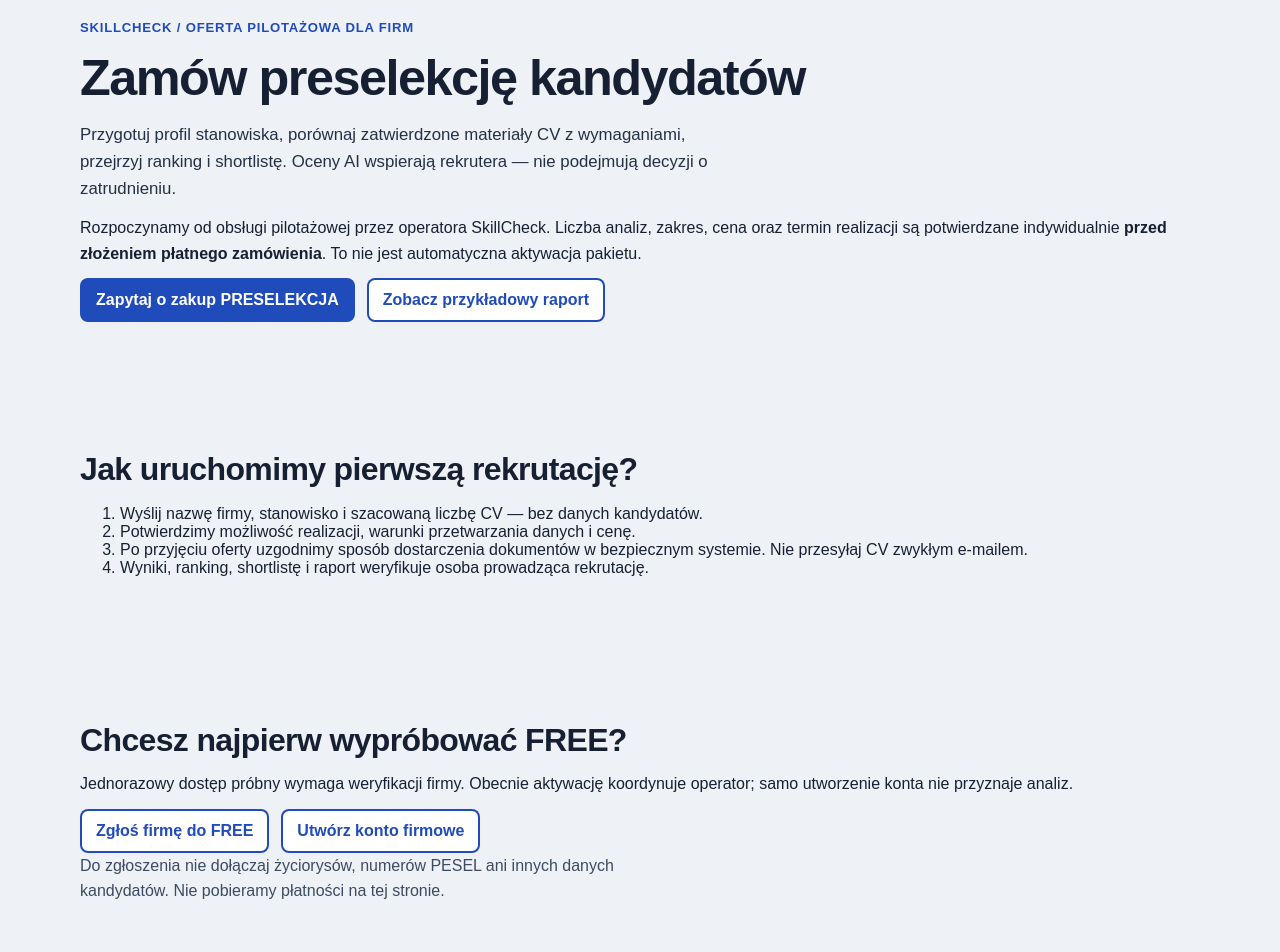
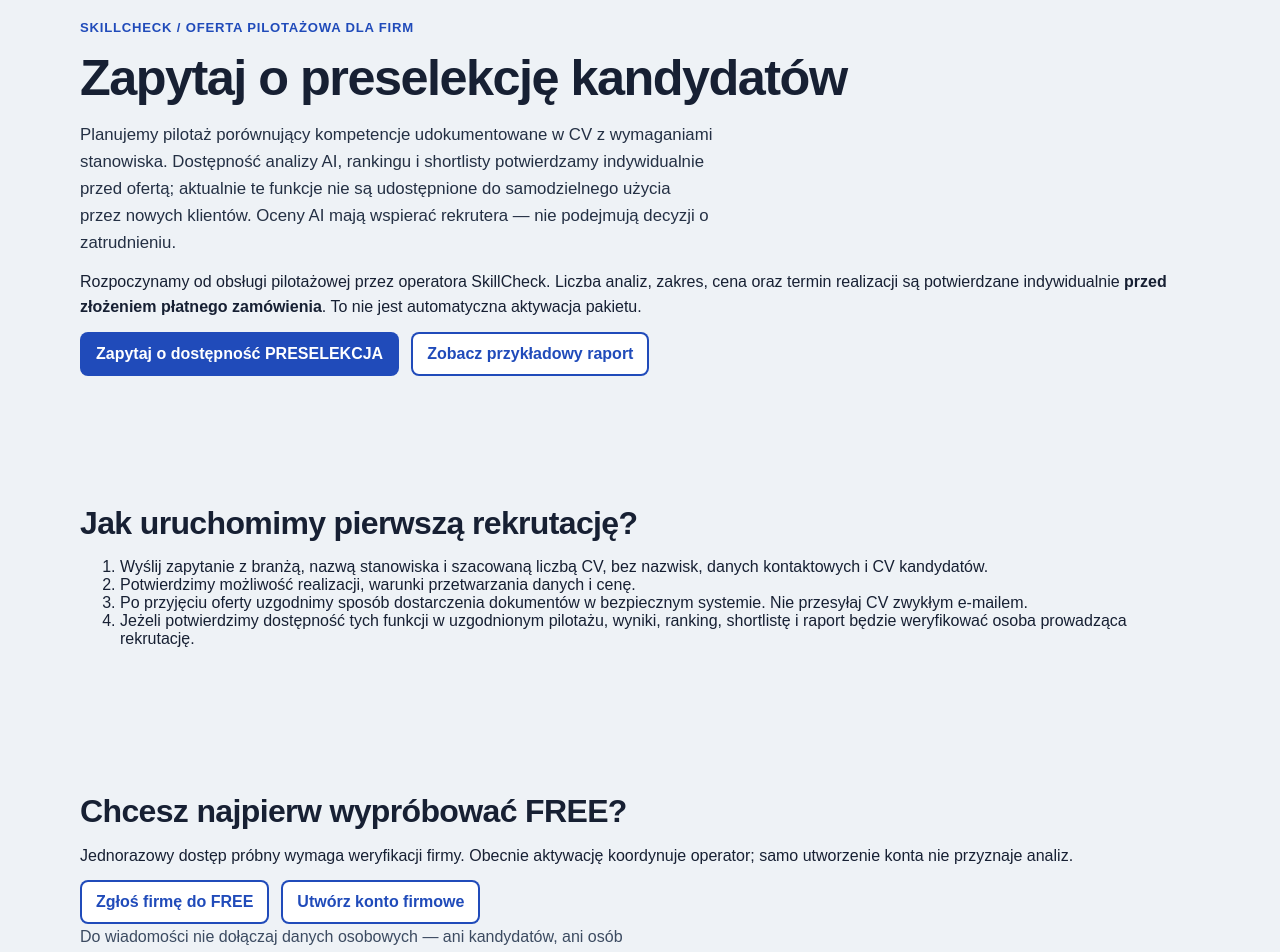
Before and after one commit to krzysztofsyska/skillcheck-core, a Next.js app: page /preselekcja in a window 1280 px wide. Shown: the part 120-1072 px from the top of the page. Built offline with nearby package versions, Linux system fonts and the light colour scheme.

Commit message:
fix(sales): address Codex P1 privacy, no order promise, conditional service and RFC6068 CRLF

```diff
--- a/app/preselekcja/page.tsx
+++ b/app/preselekcja/page.tsx
@@ -9,10 +9,10 @@ export const metadata: Metadata = {
   description: "Zgłoś firmę do pilotażu preselekcji CV. Przed płatnością potwierdzamy zakres usługi, dostępność, liczbę analiz i cenę.",
 };
 
-const preselectionEmail = "mailto:pomoc@skillcheck.pl?subject=" + encodeURIComponent("SkillCheck — zamówienie pilotażu PRESELEKCJA")
-  + "&body=" + encodeURIComponent("Nazwa firmy:\nOsoba kontaktowa:\nStanowisko do obsadzenia:\nOrientacyjna liczba CV:\nTelefon (opcjonalnie):\n\nProszę o potwierdzenie zakresu, ceny i dostępności pilotażu PRESELEKCJA. Nie przesyłam danych kandydatów.");
+const preselectionEmail = "mailto:pomoc@skillcheck.pl?subject=" + encodeURIComponent("SkillCheck — zapytanie o dostępność PRESELEKCJA")
+  + "&body=" + encodeURIComponent("Branża firmy (opcjonalnie):\r\nNazwa stanowiska:\r\nSzacowana liczba CV (bez dokumentów):\r\n\r\nProszę o informację, czy możliwy jest pilotaż PRESELEKCJA oraz o proponowany zakres i warunki. Nie przesyłam danych osobowych ani CV kandydatów.");
 const freeEmail = "mailto:pomoc@skillcheck.pl?subject=" + encodeURIComponent("SkillCheck — zgłoszenie firmy do FREE")
-  + "&body=" + encodeURIComponent("Nazwa firmy:\nOsoba kontaktowa:\nSłużbowy e-mail:\nStanowisko do obsadzenia:\n\nProszę o zasady weryfikacji firmy i uruchomienia pilotażu FREE. Nie przesyłam CV ani danych kandydatów.");
+  + "&body=" + encodeURIComponent("Branża firmy (opcjonalnie):\r\nNazwa stanowiska:\r\n\r\nProszę o warunki weryfikacji firmy i ewentualny dostęp próbny FREE. Nie przesyłam danych osobowych ani CV kandydatów.");
 
 export default function PreselectionOfferPage() {
   return <main className={styles.page}>
@@ -20,21 +20,21 @@ export default function PreselectionOfferPage() {
     <div id="tresc" className={styles.wrap}>
       <section aria-labelledby="preselection-title">
         <p className={styles.kicker}>SkillCheck / oferta pilotażowa dla firm</p>
-        <h1 id="preselection-title">Zamów preselekcję kandydatów</h1>
-        <p className={styles.lede}>Przygotuj profil stanowiska, porównaj zatwierdzone materiały CV z wymaganiami, przejrzyj ranking i shortlistę. Oceny AI wspierają rekrutera — nie podejmują decyzji o zatrudnieniu.</p>
+        <h1 id="preselection-title">Zapytaj o preselekcję kandydatów</h1>
+        <p className={styles.lede}>Planujemy pilotaż porównujący kompetencje udokumentowane w CV z wymaganiami stanowiska. Dostępność analizy AI, rankingu i shortlisty potwierdzamy indywidualnie przed ofertą; aktualnie te funkcje nie są udostępnione do samodzielnego użycia przez nowych klientów. Oceny AI mają wspierać rekrutera — nie podejmują decyzji o zatrudnieniu.</p>
         <p>Rozpoczynamy od obsługi pilotażowej przez operatora SkillCheck. Liczba analiz, zakres, cena oraz termin realizacji są potwierdzane indywidualnie <strong>przed złożeniem płatnego zamówienia</strong>. To nie jest automatyczna aktywacja pakietu.</p>
         <div className={styles.actions}>
-          <a className={styles.primary} href={preselectionEmail}>Zapytaj o zakup PRESELEKCJA</a>
+          <a className={styles.primary} href={preselectionEmail}>Zapytaj o dostępność PRESELEKCJA</a>
           <Link className={styles.secondary} href="/demo">Zobacz przykładowy raport</Link>
         </div>
       </section>
       <section aria-labelledby="pilot-process">
         <h2 id="pilot-process">Jak uruchomimy pierwszą rekrutację?</h2>
         <ol>
-          <li>Wyślij nazwę firmy, stanowisko i szacowaną liczbę CV — bez danych kandydatów.</li>
+          <li>Wyślij zapytanie z branżą, nazwą stanowiska i szacowaną liczbą CV, bez nazwisk, danych kontaktowych i CV kandydatów.</li>
           <li>Potwierdzimy możliwość realizacji, warunki przetwarzania danych i cenę.</li>
           <li>Po przyjęciu oferty uzgodnimy sposób dostarczenia dokumentów w bezpiecznym systemie. Nie przesyłaj CV zwykłym e-mailem.</li>
-          <li>Wyniki, ranking, shortlistę i raport weryfikuje osoba prowadząca rekrutację.</li>
+          <li>Jeżeli potwierdzimy dostępność tych funkcji w uzgodnionym pilotażu, wyniki, ranking, shortlistę i raport będzie weryfikować osoba prowadząca rekrutację.</li>
         </ol>
       </section>
       <section aria-labelledby="free-title">
@@ -44,7 +44,7 @@ export default function PreselectionOfferPage() {
           <a className={styles.secondary} href={freeEmail}>Zgłoś firmę do FREE</a>
           <Link className={styles.secondary} href="/register">Utwórz konto firmowe</Link>
         </div>
-        <p className={styles.note}>Do zgłoszenia nie dołączaj życiorysów, numerów PESEL ani innych danych kandydatów. Nie pobieramy płatności na tej stronie.</p>
+        <p className={styles.note}>Do wiadomości nie dołączaj danych osobowych — ani kandydatów, ani osób kontaktowych. Aby ustalić zasady dalszego kontaktu, korzystaj z zatwierdzonych kanałów SkillCheck. Nie pobieramy płatności na tej stronie.</p>
       </section>
     </div>
     <SiteFooter />
```
